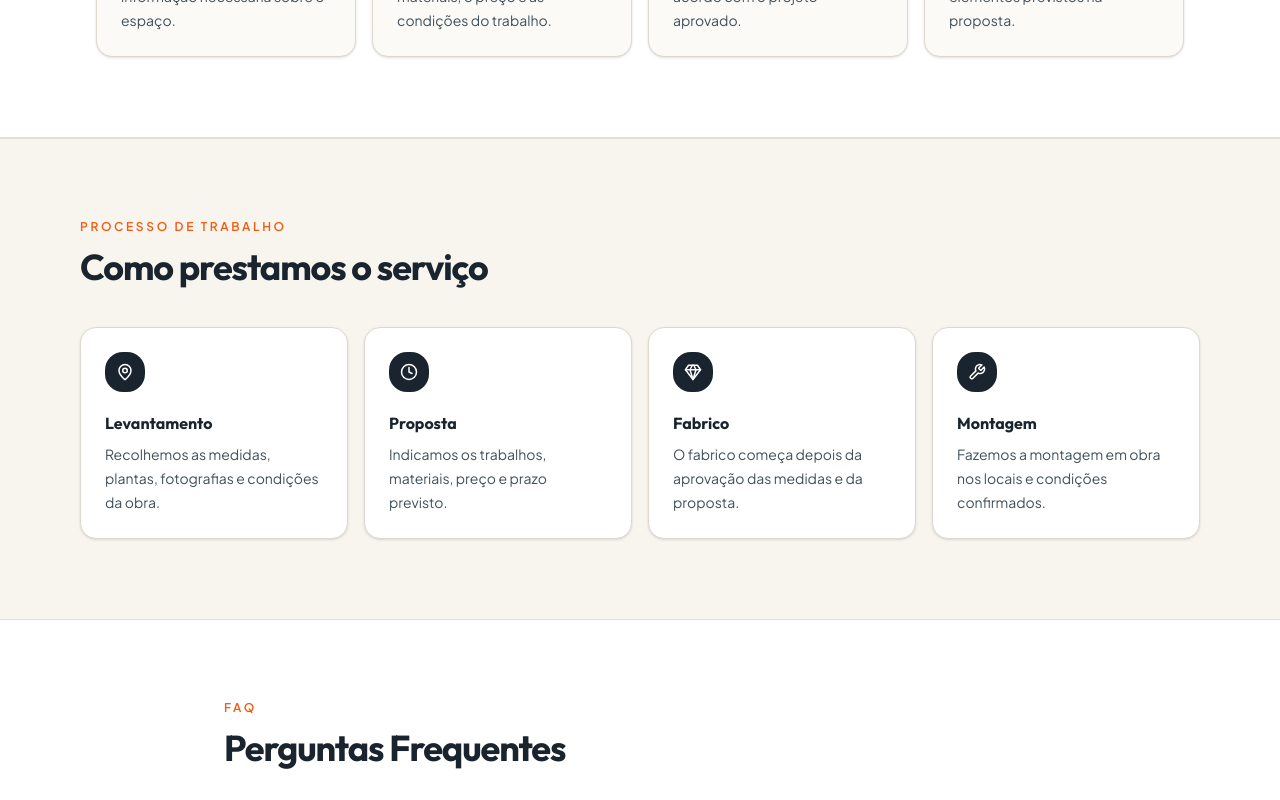
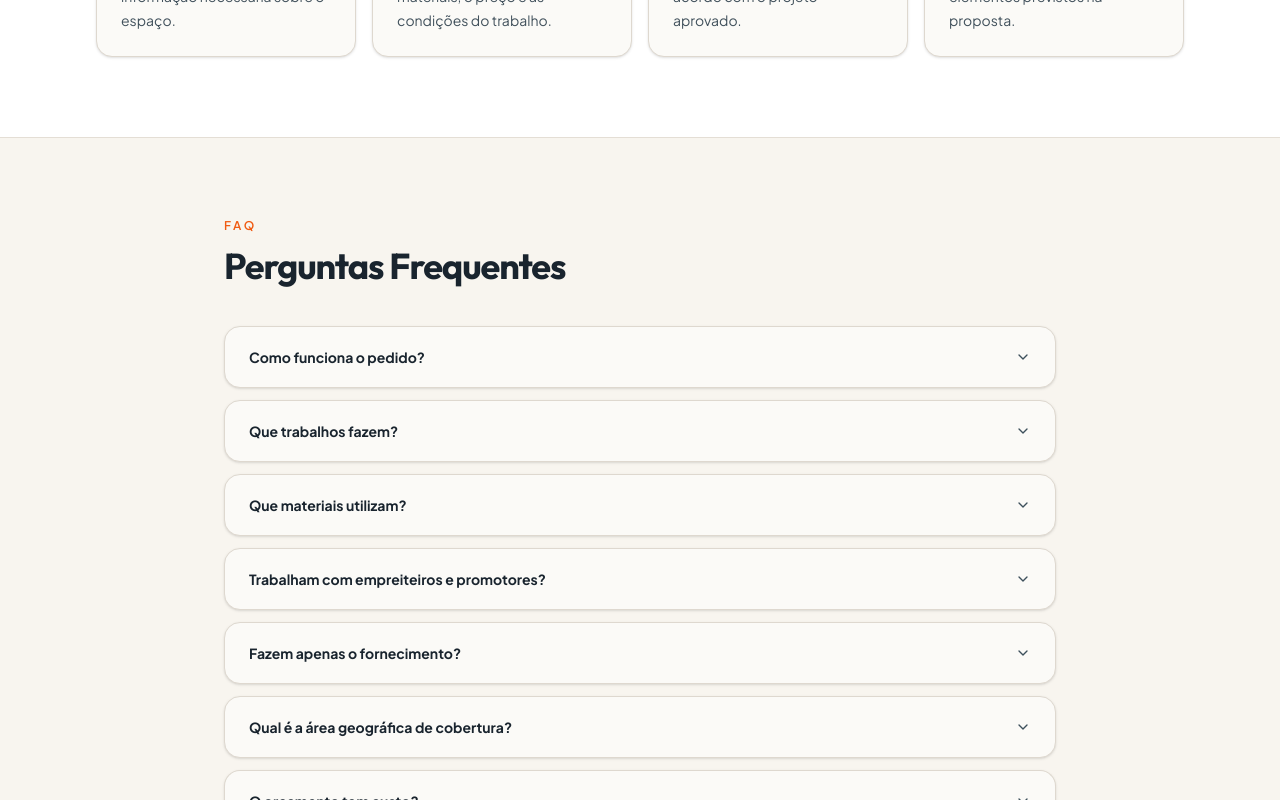
Before and after one commit to samotbarrosuc/carpimater-site-clean, a React (Vite) app: page /construcao in a window 1280 px wide. Shown: the part 1960-2760 px from the top of the page. Built offline with nearby package versions, Linux system fonts and the light colour scheme.

Commit message:
design: elimina processo repetido na pagina de obra

```diff
--- a/src/pages/EmpreiteirosPage.tsx
+++ b/src/pages/EmpreiteirosPage.tsx
@@ -1,5 +1,5 @@
 import { motion } from 'framer-motion'
-import { MapPin, CheckCircle2, Shield, Clock, Gem, Star, Wrench, Package, DoorOpen, UtensilsCrossed, Layers, Maximize2, BookOpen, Tv, Droplets, Briefcase, BedDouble, Archive, LayoutGrid, Ruler, LayoutDashboard, Shirt, MessageCircle } from 'lucide-react'
+import { Shield, Wrench, Package, DoorOpen, UtensilsCrossed, Layers, Maximize2, BookOpen, Tv, Droplets, Briefcase, BedDouble, Archive, LayoutGrid, Ruler, LayoutDashboard, Shirt, MessageCircle } from 'lucide-react'
 import Navbar from '@/components/Navbar'
 import Footer from '@/components/Footer'
 import HowItWorks from '@/components/cozinha/sections/HowItWorks'
@@ -224,64 +224,8 @@ export default function EmpreiteirosPage() {
         {/* ── HOW IT WORKS ── */}
         <HowItWorks />
 
-        {/* ── MARKET PROOF ── */}
-        <section className="border-y border-[#e4ded5] bg-[#f8f5ef] py-16 lg:py-20">
-          <div className="container mx-auto max-w-6xl px-4">
-            <div className="mb-10 max-w-2xl text-left">
-              <p className="text-xs uppercase tracking-[0.22em] text-primary font-semibold mb-3">
-                Processo de trabalho
-              </p>
-              <h2 className="font-display text-3xl font-bold tracking-[-0.03em] text-[#19242e] sm:text-4xl">
-                Como prestamos o serviço
-              </h2>
-            </div>
-            <div className="grid sm:grid-cols-2 lg:grid-cols-4 gap-4">
-              {[
-                {
-                  icon: MapPin,
-                  title: 'Levantamento',
-                  desc: 'Recolhemos as medidas, plantas, fotografias e condições da obra.',
-                },
-                {
-                  icon: Clock,
-                  title: 'Proposta',
-                  desc: 'Indicamos os trabalhos, materiais, preço e prazo previsto.',
-                },
-                {
-                  icon: Gem,
-                  title: 'Fabrico',
-                  desc: 'O fabrico começa depois da aprovação das medidas e da proposta.',
-                },
-                {
-                  icon: Wrench,
-                  title: 'Montagem',
-                  desc: 'Fazemos a montagem em obra nos locais e condições confirmados.',
-                },
-              ].map((card, i) => {
-                const Icon = card.icon
-                return (
-                  <div
-                    key={card.title}
-                    className="group flex min-h-[205px] flex-col gap-5 rounded-2xl border border-[#ded8cf] bg-white p-6 shadow-sm transition duration-300 hover:-translate-y-0.5 hover:border-[#cfc5b8] hover:shadow-[0_16px_38px_rgba(25,36,46,0.08)]"
-                  >
-                    <div className="flex h-10 w-10 shrink-0 items-center justify-center rounded-xl bg-[#19242e] text-white transition-colors group-hover:bg-primary">
-                      <Icon size={18} />
-                    </div>
-                    <div>
-                      <h3 className="font-display text-base font-bold leading-snug text-[#19242e]">
-                        {card.title}
-                      </h3>
-                      <p className="mt-2 text-sm leading-6 text-[#40505b]">{card.desc}</p>
-                    </div>
-                  </div>
-                )
-              })}
-            </div>
-          </div>
-        </section>
-
         {/* ── FAQ ── */}
-        <section id="faq" className="bg-white py-16 lg:py-20">
+        <section id="faq" className="bg-[#f8f5ef] py-16 lg:py-20">
           <div className="mx-auto max-w-4xl px-4 sm:px-6 lg:px-8">
             <motion.div
               initial={{ opacity: 0, y: 20 }}
```
